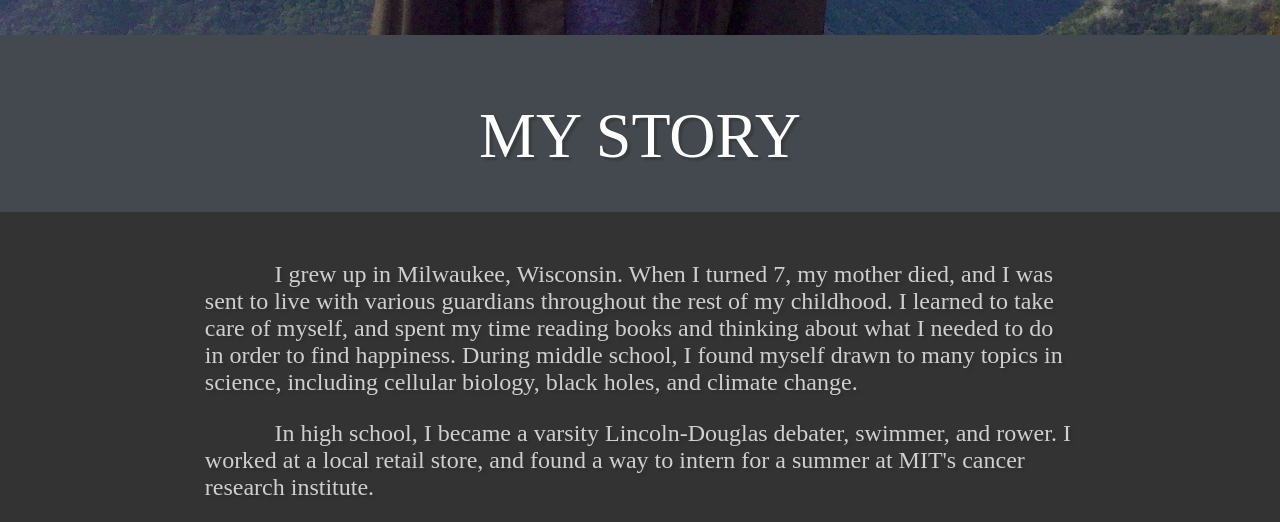
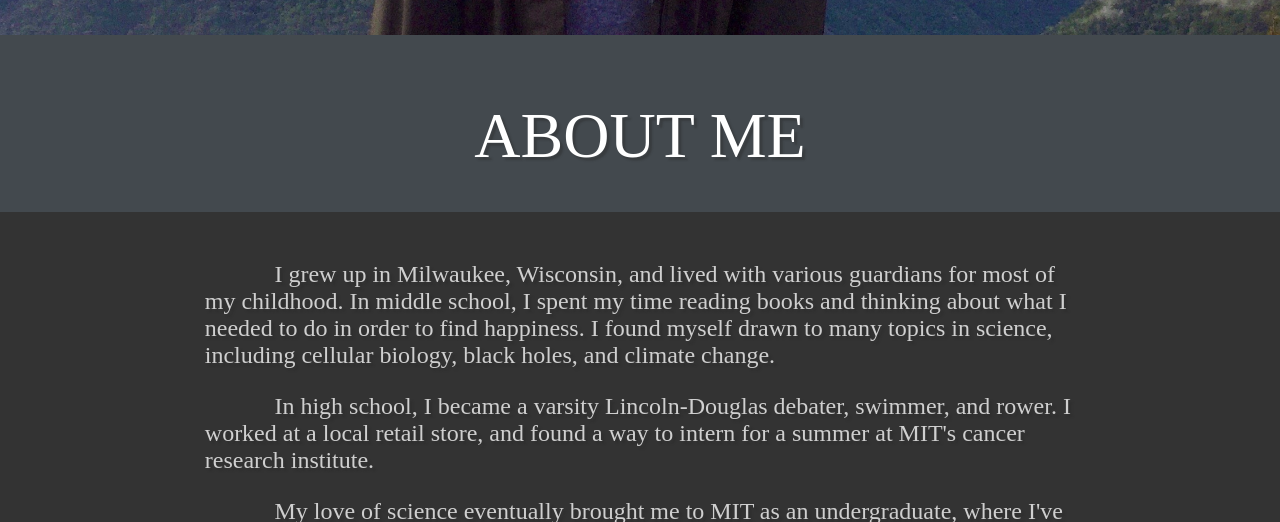
Before and after one commit to wtratt/wendytrattner.github.io, a plain HTML site: page about.html in a window 1280 px wide. Shown: the part 721-1243 px from the top of the page. Drawn offline with Linux system fonts and the light colour scheme.

Commit message:
Update about.html

```diff
--- a/about.html
+++ b/about.html
@@ -27,12 +27,11 @@
                 <div class="about_page_head">with her head in the clouds...</div>
             </div>
     </div>
-    <div class="about_story_title">MY STORY</div>
+    <div class="about_story_title">ABOUT ME</div>
     <div class="about_story_container">
-      <p>I grew up in Milwaukee, Wisconsin. When I turned 7, my mother died, and I was sent to live with various guardians
-        throughout the rest of my childhood. I learned to take care of myself, and spent my time reading books and thinking
-        about what I needed to do in order to find happiness. During middle school, I found myself drawn to many topics in
-        science, including cellular biology, black holes, and climate change.
+      <p>I grew up in Milwaukee, Wisconsin, and lived with various guardians for most of my childhood. In middle school, I
+        spent my time reading books and thinking about what I needed to do in order to find happiness. I found myself drawn
+        to many topics in science, including cellular biology, black holes, and climate change.
       </p>
       <p>In high school, I became a varsity Lincoln-Douglas debater, swimmer, and rower. I worked at a local retail store,
         and found a way to intern for a summer at MIT's cancer research institute.
```
